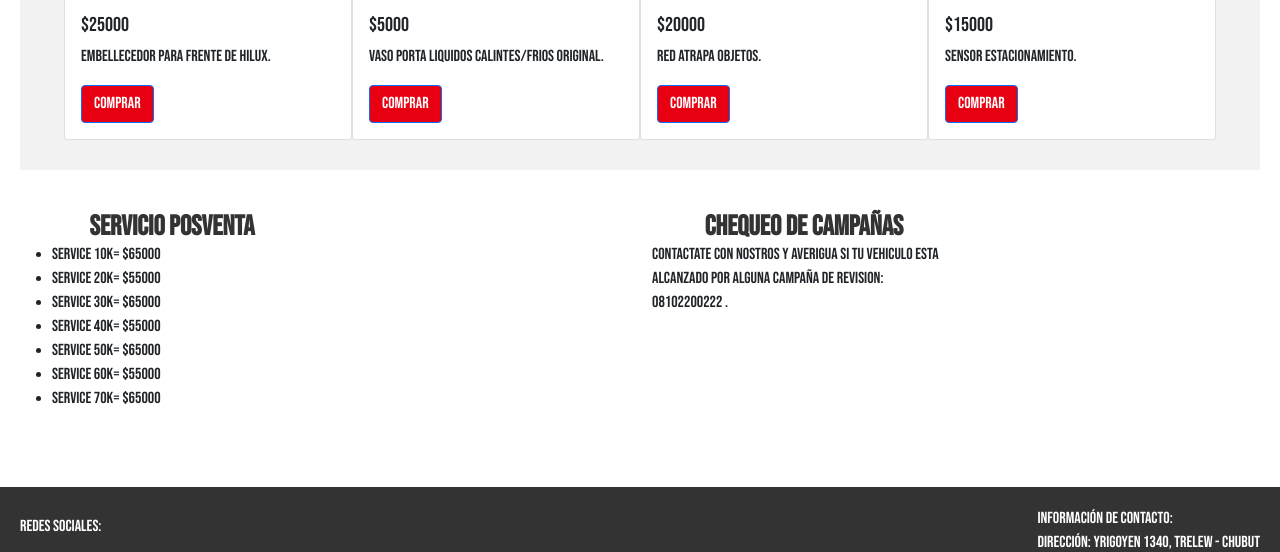
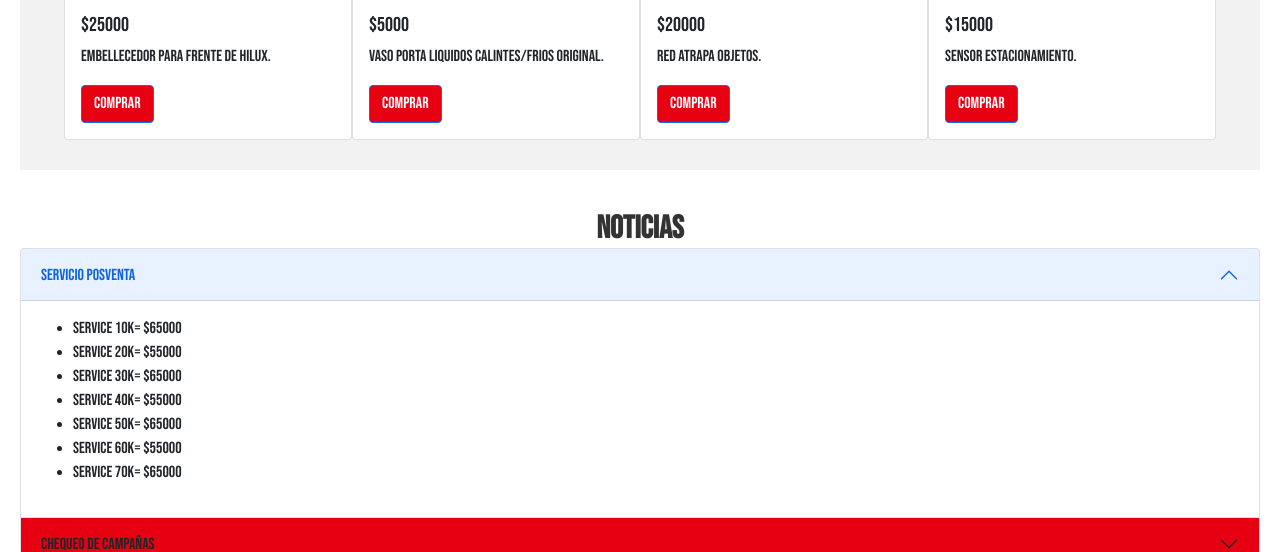
Before and after one commit to jrenziads/PF-Renzi, a website: page pages/posventa.html in a window 1280 px wide. Shown: the part 979-1531 px from the top of the page. Drawn offline with nearby package versions, Linux system fonts and the light colour scheme.

Commit message:
modifique noticias

```diff
--- a/pages/posventa.html
+++ b/pages/posventa.html
@@ -103,13 +103,17 @@
       </div>
       <h1>Equipe su TOYOTA con accesorios ORIGINALES</h1>
     </div>
-
   </section>
-    <div class="half-width row">
-      <div class="col-md-6">
-        <section class="noticias-container">
-          <div class="noticia">
-            <h3>Servicio Posventa</h3>
+  <h2 class="col-lg-12 text-center">Noticias</h2>
+  <div class="accordion" id="accordionExample">
+    <div class="accordion-item">
+      <h2 class="accordion-header" id="headingOne">
+        <button class="accordion-button custom-button" type="button" data-bs-toggle="collapse" data-bs-target="#collapseOne" aria-expanded="true" aria-controls="collapseOne">
+          Servicio Posventa
+        </button>
+      </h2>
+      <div id="collapseOne" class="accordion-collapse collapse show" aria-labelledby="headingOne" data-bs-parent="#accordionExample">
+        <div class="accordion-body">
           <ul>
             <li>Service 10K= $65000</li>
             <li>Service 20K= $55000</li>
@@ -120,15 +124,20 @@
             <li>Service 70K= $65000</li>
           </ul>
         </div>
-        </section>
       </div>
-      <div class="col-md-6">
-        <section class="noticias-container">
-          <div class="noticia">
-            <h3>Chequeo de campañas</h3>
+    </div>
+    <div class="accordion-item">
+      <h2 class="accordion-header" id="headingTwo">
+        <button class="accordion-button collapsed custom-button" type="button" data-bs-toggle="collapse" data-bs-target="#collapseTwo" aria-expanded="false" aria-controls="collapseTwo">
+          Chequeo de campañas
+        </button>
+      </h2>
+      <div id="collapseTwo" class="accordion-collapse collapse" aria-labelledby="headingTwo" data-bs-parent="#accordionExample">
+        <div class="accordion-body">
+          <p>Contactate con nostros y averigua si tu vehiculo esta alcanzado por alguna campaña de revision: 08102200222 .</p>
           <p>Contactate con nostros y averigua si tu vehiculo esta alcanzado por alguna campaña de revision: 08102200222 .</p>
         </div>
-        </section>
+      </div>
     </div>
   </div>
 </main>
```
Also changed, not shown: index.html (+27 -5 lines). Lines whose indentation alone changed are shown as unchanged.
